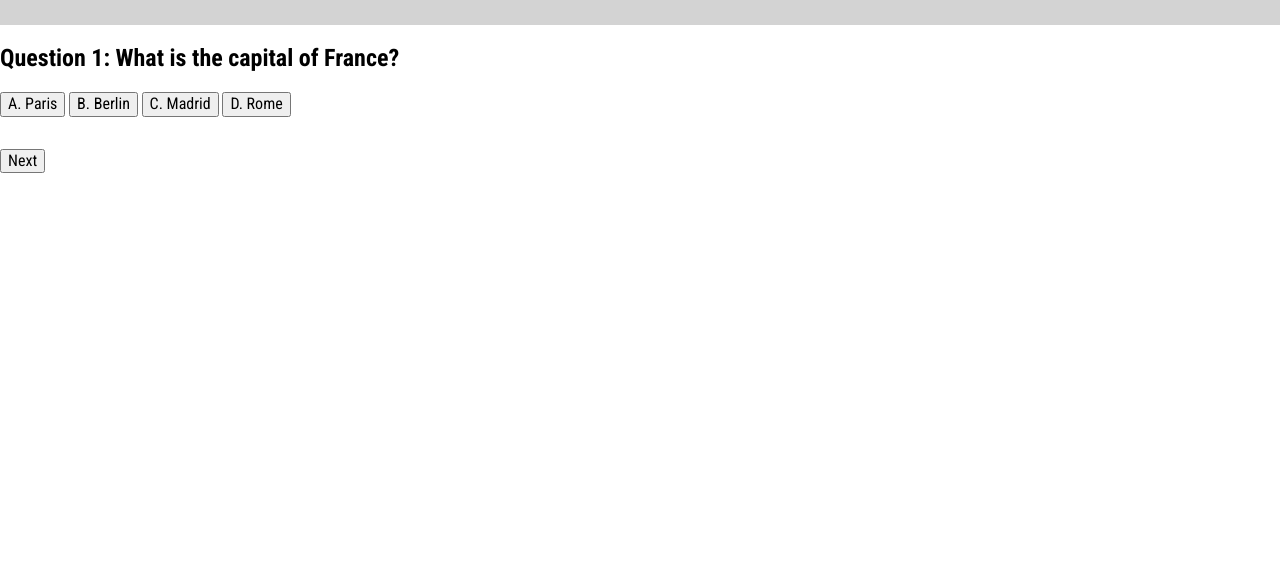
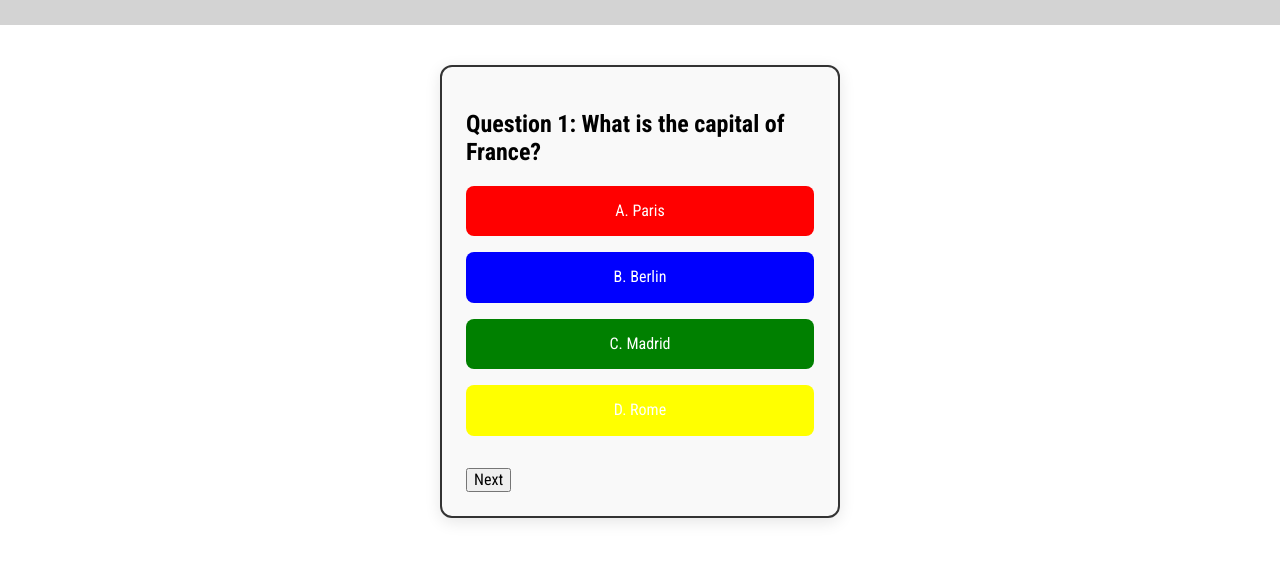
Before and after one commit to t0hm1d01/Multilingual-Blooket-ST-3000, a plain HTML site: page index.html in a window 1280 px wide. Both pictures are taken after a click on the button "Next". Shown: the part 85-646 px from the top of the page. Drawn offline with nearby package versions, Linux system fonts and the light colour scheme; a web font is replaced by a local one.

Commit message:
Updated style.css

```diff
--- a/style.css
+++ b/style.css
@@ -1,3 +1,4 @@
+/* Importing fonts and normalize.css for styling */
 @import url(https://fonts.googleapis.com/css2?family=Playfair+Display:ital,wght@0,400..900;1,400..900&family=Roboto+Condensed:ital,wght@0,100..900;1,100..900&display=swap);
 @import url(https://necolas.github.io/normalize.css/8.0.1/normalize.css);
 
@@ -16,7 +17,7 @@ a{
     text-decoration: none;
 }
 
-
+/* styling the header */
 header {
     background-color: lightgray;
     height: 110px;
@@ -31,7 +32,7 @@ header {
 }
 
 
-
+/* logo image size */
 .logo img {
     width: 90px;
     position: relative;
@@ -40,7 +41,7 @@ header {
 
 }
 
-
+/* Navigation bar layout */
 nav {
     width: 960px;
     margin: 0 auto;
@@ -66,8 +67,7 @@ nav {
 
 
 
-
-
+/* creates the dropdown menu */
 .lang-menu ul{
     margin: 0;
     padding: 0;
@@ -81,7 +81,41 @@ nav {
     right:  0;
 }
 
+#quiz-container {
+    width: 400px;
+    margin: 40px auto;
+    padding: 24px;
+    background: #f9f9f9;
+    border: 2px solid #333;
+    border-radius: 12px;
+    box-shadow: 0 4px 16px rgba(0,0,0,0.1);
+}
 
+.answer-grid{
+    display: grid;
+    grid-template-columns: repeat(1, 1fr);
+    gap: 16px;
+    margin-top: 16px;
+}
+
+.answer-btn{
+    padding: 16px;
+    font-size: 1rem;
+    border: none;
+    border-radius: 8px;
+    color : #fff;
+    cursor: pointer;
+    transition: transform 0.1s;
+}
+
+.btn-a {background-color: red;}
+.btn-b {background-color: blue;}
+.btn-c {background-color: green;}
+.btn-d {background-color: yellow;}
+
+.answer-btn:active {
+    transform: scale (0.97);
+}
 
 .lang-menu ul li {
     list-style: none;
@@ -94,7 +128,7 @@ nav {
     padding: 5px 10px;
 }
 
-
+/*styles the slider */
 .volumeSlider{
     cursor: pointer;
     display: -webkit-inline-box;
@@ -109,9 +143,19 @@ nav {
 
 }
 
+.desc-row{
+    display: flex;
+    align-items: center;
+    gap: 16px;
+}
+
+#description {
+    margin: 0;
+}
 
 
 
+/* Flag icons for each language option */
 .lang-menu ul li a.English::before {
     content: '';
     display: inline-block;
```
